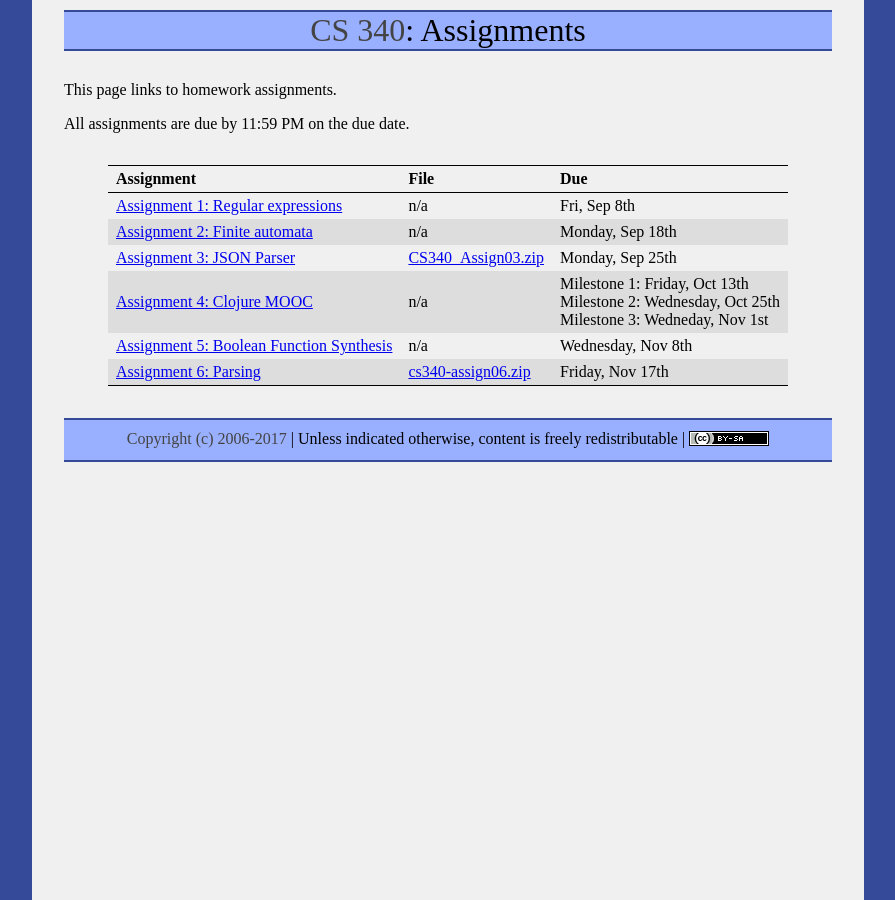
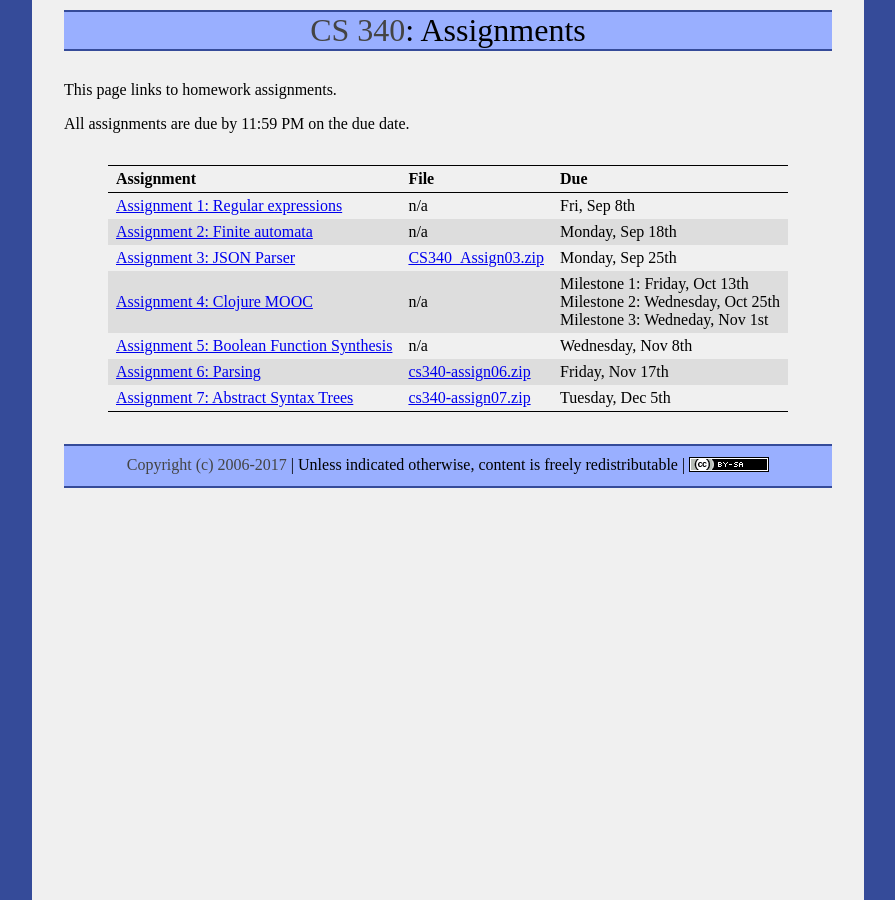
Before and after one commit to ycpcs/cs340-fall2017, a Jekyll site: the page built from assign/index.md, in a window 1280 px wide. Shown: the whole page, without its empty margins (192-1087 px from the left). Built offline with Jekyll 4.4.1, drawn with Linux system fonts in a browser that asks for light colours.

Commit message:
post assignment 7

```diff
--- a/assign/index.md
+++ b/assign/index.md
@@ -15,8 +15,8 @@ All assignments are due by 11:59 PM on the due date.
 > [Assignment 4: Clojure MOOC](assign04.html) | n/a | Milestone 1: Friday, Oct 13th<br>Milestone 2: Wednesday, Oct 25th<br>Milestone 3: Wedneday, Nov 1st
 > [Assignment 5: Boolean Function Synthesis](assign05.html) | n/a | Wednesday, Nov 8th
 > [Assignment 6: Parsing](assign06.html) | [cs340-assign06.zip](cs340-assign06.zip) | Friday, Nov 17th
+> [Assignment 7: Abstract Syntax Trees](assign07.html) | [cs340-assign07.zip](cs340-assign07.zip) | Tuesday, Dec 5th
 
 <!--
-> [Assignment 7: Abstract Syntax Trees](assign07.html) | [cs340-assign07.zip](cs340-assign07.zip) | Tuesday, Dec 6th
 > [Assignment 8: Code Generation](assign08.html) | [cs340-assign08.zip](cs340-assign08.zip) | Tuesday, Dec 13th
 -->
```
Also changed, not shown: assign/assign07.md (+1 -1 lines), index.md (+1 -0 lines).
